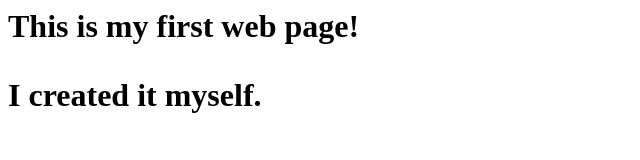
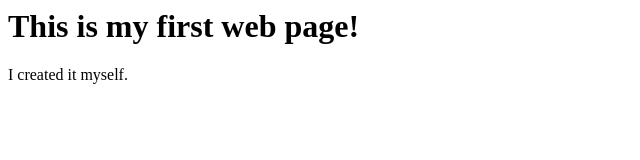
Before and after one commit to wtreese2/wtreese2.github.io, a plain HTML site: page index.html in a window 1280 px wide. Shown: the whole page, without its empty margins (0-640 px from the left). Drawn offline with Linux system fonts and the light colour scheme.

Commit message:
Update index.html

```diff
--- a/index.html
+++ b/index.html
@@ -3,7 +3,7 @@
 <title>A new page</title>
 </head>
 <body>
-<h1>This is my first web page!<h1>
+<h1>This is my first web page!</h1>
 <p>I created it myself.</p>
 </body>
 </html>
```
